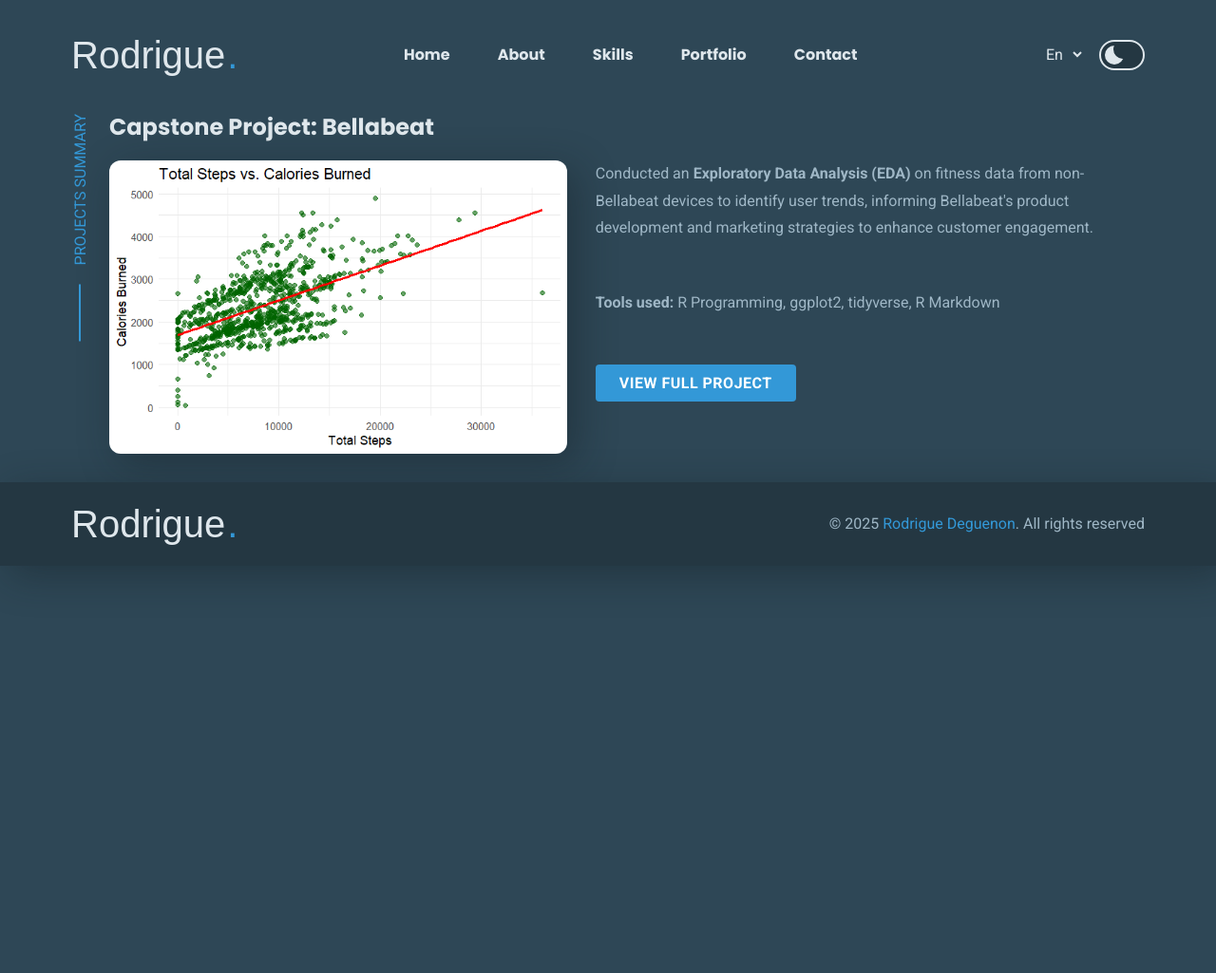
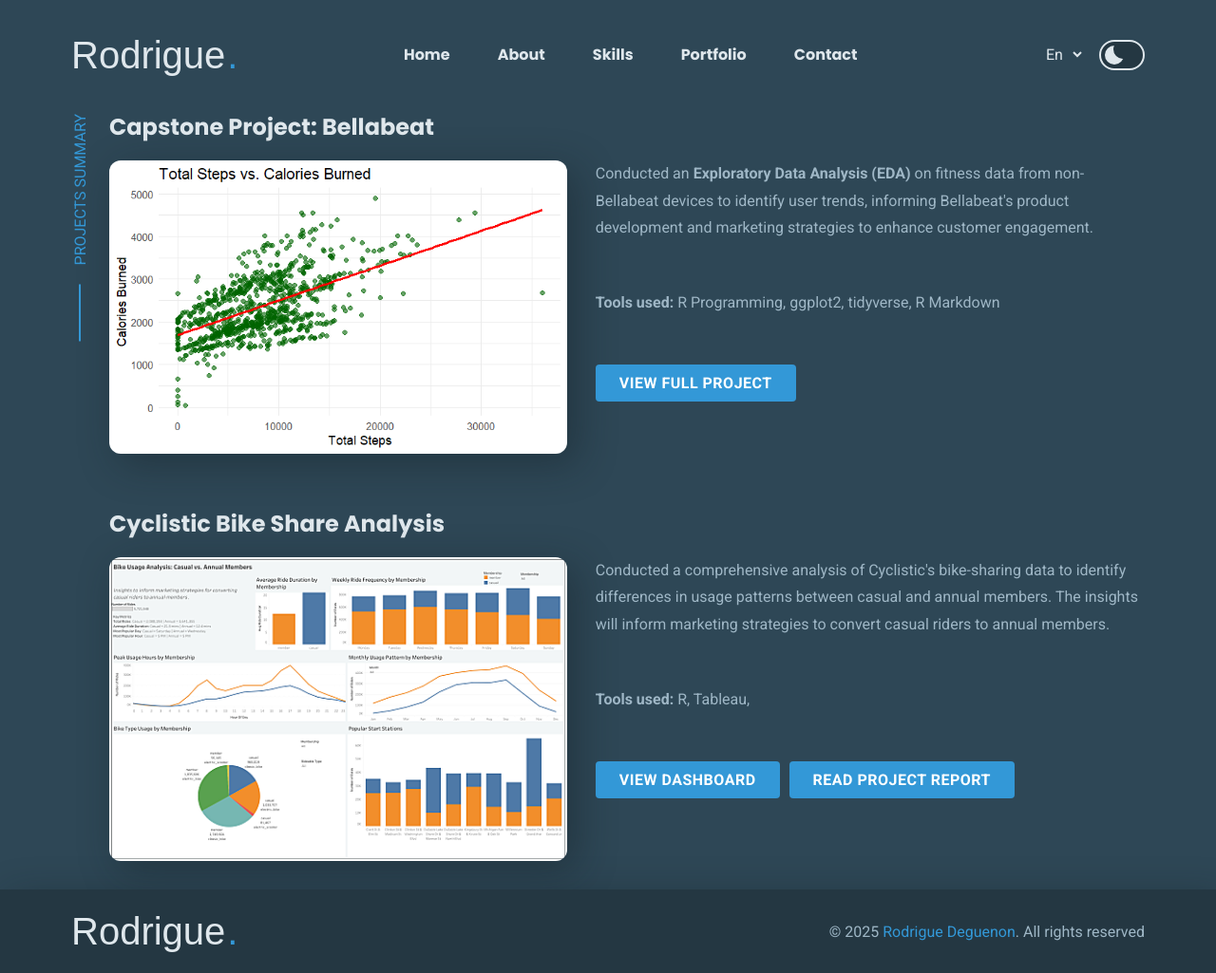
Before and after one commit to zachrodrigue/rodrigue.github.io, a plain HTML site: page project-summary.html in a window 1280 px wide. Shown: the whole page at 95% size. Before the commit the page ends 800 px from the top, so only its background shows below. Drawn offline with nearby package versions, Linux system fonts and the light colour scheme; a web font is replaced by a local one.

Commit message:
Update project-summary.html

```diff
--- a/project-summary.html
+++ b/project-summary.html
@@ -133,55 +133,68 @@
         </div>
       </section>
 
-      <!-- Project 2: Placeholder (Commented Out) -->
-      <!--
-      <section class="project-details" style="padding: 30px 0;">
+            <!-- Cyclistic Bike Share Project -->
+      <section class="project-details" id="cyclistic" style="padding: 30px 0;">
         <div class="section-content" style="display: flex; flex-direction: column; gap: 20px;">
           <div style="display: flex; flex-direction: column; gap: 10px;">
-            <h2 class="h3 section-title" style="margin: 0;" data-lang="en">Project 2: Placeholder</h2>
-            <h2 class="h3 section-title" style="margin: 0;" data-lang="fr">Projet 2 : Placeholder</h2>
+            <h2 class="h3 section-title" style="margin: 0;" data-lang="en">Cyclistic Bike Share Analysis</h2>
+            <h2 class="h3 section-title" style="margin: 0;" data-lang="fr">Analyse de Cyclistic Bike Share</h2>
           </div>
 
           <div style="display: grid; grid-template-columns: 1fr 1.2fr; gap: 30px; align-items: start;">
+            <!-- Display the saved chart image -->
             <figure class="project-banner" style="margin: 0;">
               <img src="./assets/images/project-2.png"
-                   alt="Project 2 Visualization"
-                   class="w-100"
-                   style="border-radius: var(--radius-12); box-shadow: var(--shadow-1);">
+                  alt="Cyclistic Bike Share Analysis Dashboard"
+                  class="w-100"
+                  style="border-radius: var(--radius-12); box-shadow: var(--shadow-1);"
+                  loading="lazy">
             </figure>
 
             <div style="display: flex; flex-direction: column; gap: 20px;">
               <div class="project-overview">
                 <p class="section-text" data-lang="en">
-                  Brief description of your second project. Replace this text with your actual project summary.
+                  Conducted a comprehensive analysis of Cyclistic's bike-sharing data to identify differences in usage patterns between casual and annual members. The insights will inform marketing strategies to convert casual riders to annual members.
                 </p>
                 <p class="section-text" data-lang="fr">
-                  Brève description de votre deuxième projet. Remplacez ce texte par le résumé réel de votre projet.
+                  J'ai réalisé une analyse approfondie des données de partage de vélos de Cyclistic pour identifier les différences dans les modèles d'utilisation entre les membres occasionnels et annuels. Les insights éclaireront les stratégies marketing pour convertir les utilisateurs occasionnels en membres annuels.
                 </p>
               </div>
 
               <div class="tools-used">
                 <p class="section-text" data-lang="en">
-                  <strong>Tools used:</strong> Python, Pandas, Scikit-learn, Matplotlib
+                  <strong>Tools used:</strong> R, Tableau,
                 </p>
                 <p class="section-text" data-lang="fr">
-                  <strong>Outils utilisés :</strong> Python, Pandas, Scikit-learn, Matplotlib
+                  <strong>Outils utilisés :</strong> R, Tableau
                 </p>
               </div>
 
-              <a href="#"
-                 class="btn btn-primary"
-                 target="_blank"
-                 data-lang="en">View Full Project</a>
-              <a href="#"
-                 class="btn btn-primary"
-                 target="_blank"
-                 data-lang="fr">Voir le projet complet</a>
+              <!-- Buttons for Dashboard and Report -->
+              <div style="display: flex; gap: 10px;">
+                <a href="https://public.tableau.com/app/profile/rodrigue.deguenon/viz/CyclisticBikeShareAnalysis_17374684424790/Dashboard1"
+                  class="btn btn-primary"
+                  target="_blank"
+                  data-lang="en">View Dashboard</a>
+                <a href="https://public.tableau.com/app/profile/rodrigue.deguenon/viz/CyclisticBikeShareAnalysis_17374684424790/Dashboard1"
+                  class="btn btn-primary"
+                  target="_blank"
+                  data-lang="fr">Voir le Tableau de Bord</a>
+
+                <a href="./assets/documents/cyclistic_report.pdf"
+                  class="btn btn-secondary"
+                  target="_blank"
+                  data-lang="en">Read Project Report</a>
+                <a href="./assets/documents/cyclistic_report.pdf"
+                  class="btn btn-secondary"
+                  target="_blank"
+                  data-lang="fr">Lire le Rapport du Projet</a>
+              </div>
             </div>
           </div>
         </div>
       </section>
-      -->
+
 
       <!-- Project 3: Placeholder (Commented Out) -->
       <!--
```
